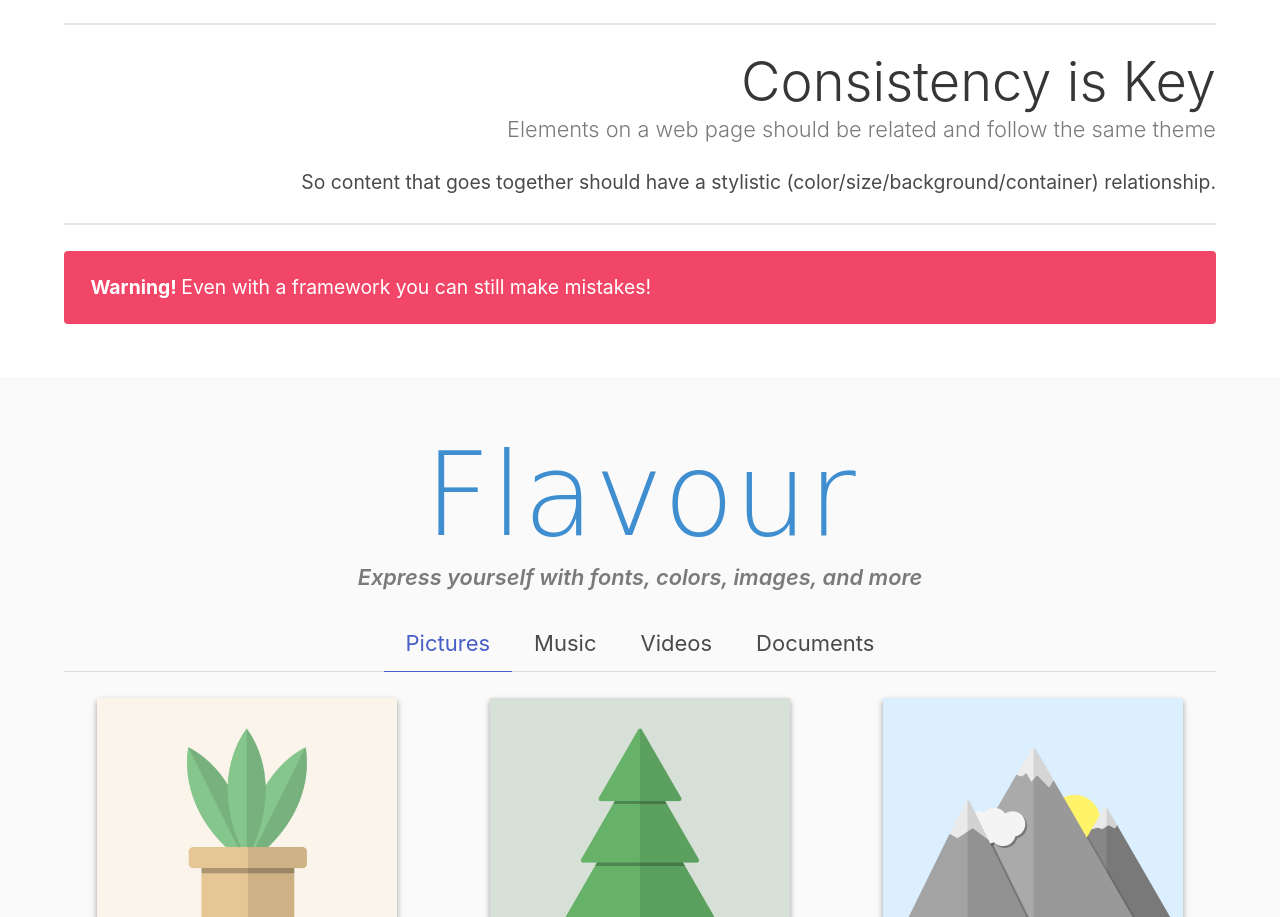
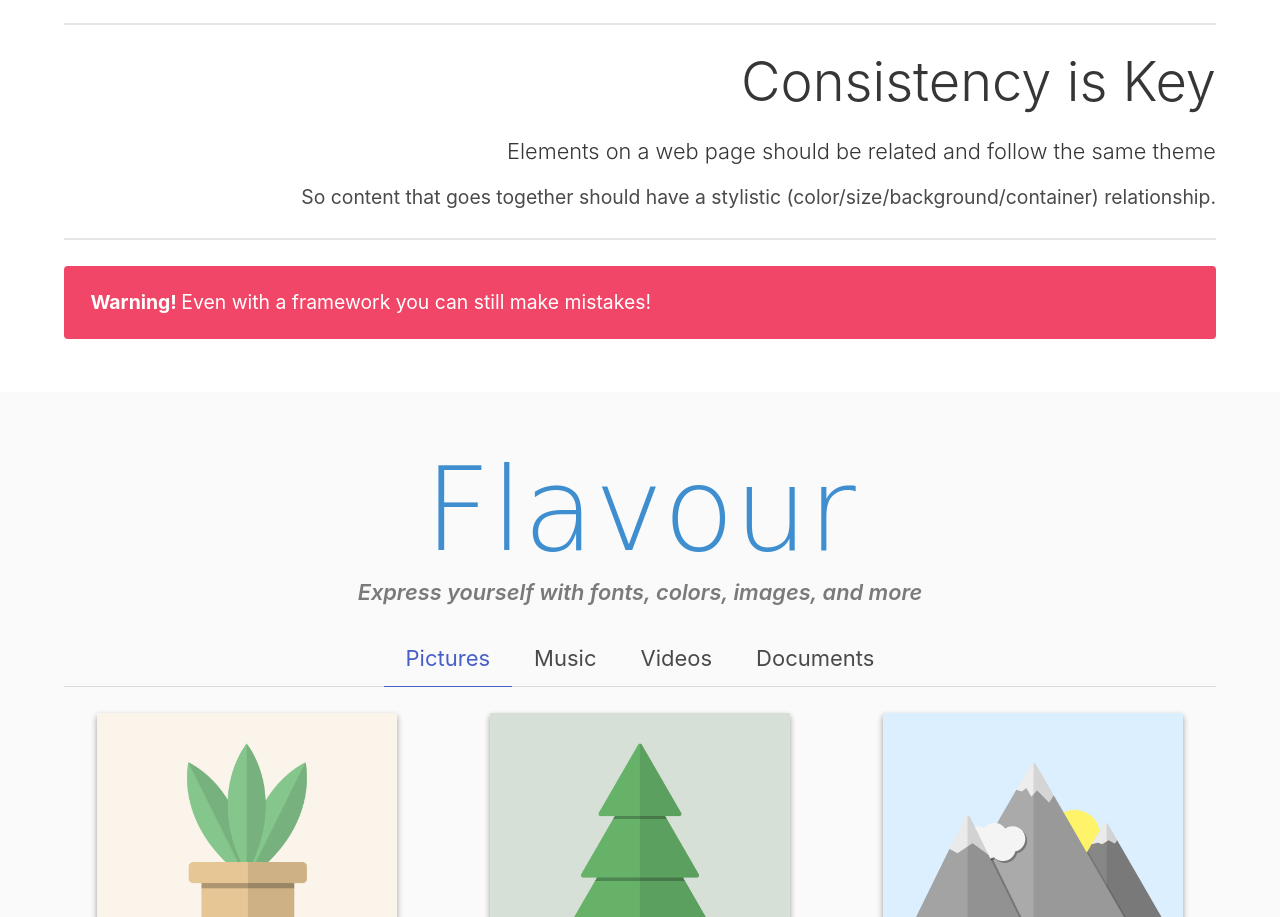
Before and after one commit to jdmar3-comp426/a02-nateturner, a website: page index.html in a window 1280 px wide. Shown: the part 1917-2834 px from the top of the page. Drawn offline with nearby package versions, Linux system fonts and the light colour scheme; a web font is replaced by a local one.

Commit message:
sixteenth try

```diff
--- a/index.html
+++ b/index.html
@@ -74,7 +74,7 @@
         <hr>
         <div class="content has-text-right">
             <h1 class="title has-text-weight-light">Consistency is Key</h1>
-            <h5 class="subtitle has-text-grey has-text-weight-light">Elements on a web page should be related and follow the same theme</h5>
+            <h5 class="has-text-weight-light">Elements on a web page should be related and follow the same theme</h5>
             <p>
 	    	So content that goes together should have a stylistic (color/size/background/container) relationship.
 	    </p>
```
